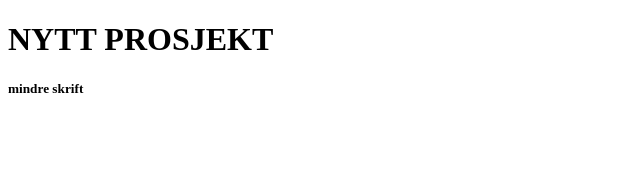
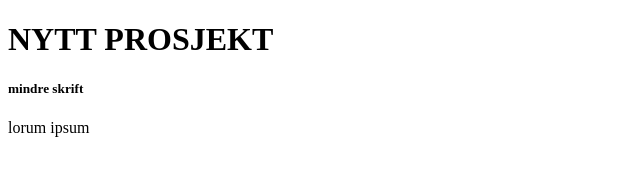
Before and after one commit to emilgustafson/thoratest, a plain HTML site: page index.html in a window 1280 px wide. Shown: the whole page, without its empty margins (0-640 px from the left). Drawn offline with Linux system fonts and the light colour scheme.

Commit message:
lorum ipsum

```diff
--- a/index.html
+++ b/index.html
@@ -7,5 +7,6 @@
 <body>
 	<h1> NYTT PROSJEKT </h1>
 	<h5> mindre skrift </h5>
+	lorum ipsum
 </body>
 </html>
```
